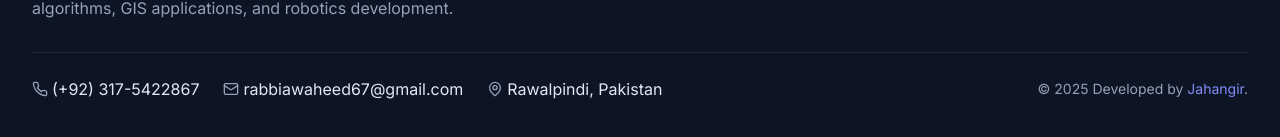
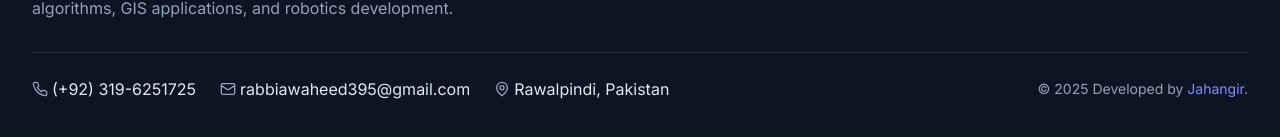
Before and after one commit to rabbia67/rabbia67.github.io, a React (Vite) app: page / in a window 1280 px wide. Shown: the part 7473-7610 px from the top of the page. Built offline with nearby package versions, Linux system fonts and the light colour scheme.

Commit message:
Update contact information in Footer component

```diff
--- a/src/components/layout/Footer.tsx
+++ b/src/components/layout/Footer.tsx
@@ -69,11 +69,11 @@ const Footer: React.FC = () => {
           <div className="flex flex-col md:flex-row items-center gap-2 md:gap-6 mb-4 md:mb-0">
             <div className="flex items-center gap-1">
               <Phone size={16} className="text-slate-400" />
-              <span>(+92) 317-5422867</span>
+              <span>(+92) 319-6251725</span>
             </div>
             <div className="flex items-center gap-1">
               <Mail size={16} className="text-slate-400" />
-              <span>rabbiawaheed67@gmail.com</span>
+              <span>rabbiawaheed395@gmail.com</span>
             </div>
             <div className="flex items-center gap-1">
               <MapPin size={16} className="text-slate-400" />
```
